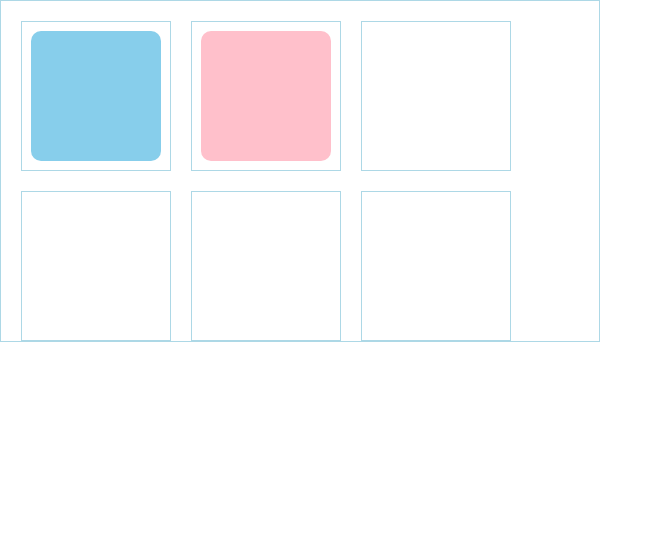
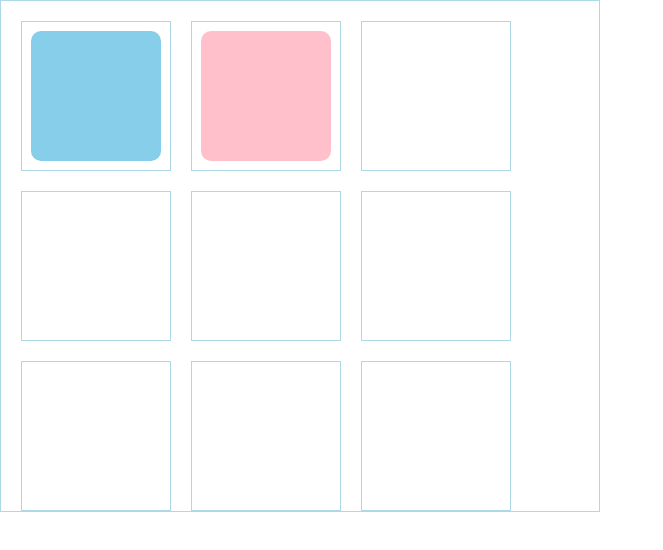
Before and after one commit to ethanPiggyHuang/ledgerCity2, a React (Create React App) app: page / in a window 1280 px wide. Shown: the top 550 px of the page, without its empty margins (0-663 px from the left). Built offline with nearby package versions, Linux system fonts and the light colour scheme.

Commit message:
refactor: use xy indecies instead of one index to locate houses.

```diff
--- a/src/features/gameMap/City.tsx
+++ b/src/features/gameMap/City.tsx
@@ -22,24 +22,25 @@ export function City() {
 
   return (
     <Wrap $wrapperWidth={wrapperWidth} $gap={gap}>
-      {cityArrangement.map((grid, index: number) => {
+      {cityArrangement.map((row, yIndex) =>
+        row.map((grid, xIndex) => {
           return (
             <Grid
               $gridWidth={gridWidth}
-            $status={gridsStatus[index]}
-            key={index}
+              $status={gridsStatus[yIndex][xIndex]}
+              key={xIndex}
               // ref={testRef}
               // onDragEnter={(e) => {
               // }}
               onDragLeave={(e) => dispatch(dragLightOff())}
               onDragOver={(e) => {
                 e.preventDefault();
-              dispatch(dragLightOn({ index: index }));
+                dispatch(dragLightOn({ xIndex: xIndex, yIndex: yIndex }));
               }}
               onDrop={(e) => {
                 console.log('onDrop');
                 // setTarget(0);
-              dispatch(dropHouse({ index: index }));
+                dispatch(dropHouse({ xIndex: xIndex, yIndex: yIndex }));
                 dispatch(dragLightOff());
               }}
               // onClick={() => dispatch(shiftPosition())}
@@ -50,7 +51,12 @@ export function City() {
                   onDragStart={(e: any) => {
                     //TODO any!?
                     e.target.style.opacity = '0.01';
-                  dispatch(dragHouseStart({ target: grid, pastIndex: index }));
+                    dispatch(
+                      dragHouseStart({
+                        target: grid,
+                        pastIndex: { xIndex: xIndex, yIndex: yIndex },
+                      })
+                    );
                   }}
                   onDragEnd={(e: any) => {
                     e.target.style.opacity = '1';
@@ -60,7 +66,8 @@ export function City() {
               )}
             </Grid>
           );
-      })}
+        })
+      )}
     </Wrap>
   );
 }
--- a/src/features/gameMap/CitySlice.ts
+++ b/src/features/gameMap/CitySlice.ts
@@ -1,15 +1,23 @@
 import { createSlice, PayloadAction } from '@reduxjs/toolkit';
 
 interface cityState {
-  housesPosition: number[];
-  gridsStatus: number[];
-  dragInfo: { target: number; pastIndex: number };
+  housesPosition: number[][];
+  gridsStatus: number[][];
+  dragInfo: { target: number; pastIndex: { xIndex: number; yIndex: number } };
 }
 
 const initialState: cityState = {
-  housesPosition: [1, 2, 0, 0, 0, 0],
-  gridsStatus: [1, 2, 0, 0, 0, 0].fill(0),
-  dragInfo: { target: 0, pastIndex: 0 },
+  housesPosition: [
+    [1, 2, 0],
+    [0, 0, 0],
+    [0, 0, 0],
+  ],
+  gridsStatus: [
+    [0, 0, 0],
+    [0, 0, 0],
+    [0, 0, 0],
+  ],
+  dragInfo: { target: 0, pastIndex: { xIndex: 0, yIndex: 0 } },
 };
 
 export const cityArrangement = createSlice({
@@ -19,12 +27,18 @@ export const cityArrangement = createSlice({
     dropHouse: (
       state,
       action: PayloadAction<{
-        index: number;
+        yIndex: number;
+        xIndex: number;
       }>
     ) => {
-      if (state.housesPosition[action.payload.index] === 0) {
-        state.housesPosition[state.dragInfo.pastIndex] = 0;
-        state.housesPosition[action.payload.index] = state.dragInfo.target;
+      if (
+        state.housesPosition[action.payload.yIndex][action.payload.xIndex] === 0
+      ) {
+        state.housesPosition[state.dragInfo.pastIndex.yIndex][
+          state.dragInfo.pastIndex.xIndex
+        ] = 0;
+        state.housesPosition[action.payload.yIndex][action.payload.xIndex] =
+          state.dragInfo.target;
         state.dragInfo.target = 0;
       }
       return state;
@@ -33,7 +47,7 @@ export const cityArrangement = createSlice({
       state,
       action: PayloadAction<{
         target: number;
-        pastIndex: number;
+        pastIndex: { xIndex: number; yIndex: number };
       }>
     ) => {
       state.dragInfo = {
@@ -45,23 +59,30 @@ export const cityArrangement = createSlice({
     dragLightOn: (
       state,
       action: PayloadAction<{
-        index: number;
+        yIndex: number;
+        xIndex: number;
       }>
     ) => {
       if (state.dragInfo.target !== 0) {
         if (
-          action.payload.index === state.dragInfo.pastIndex ||
-          state.housesPosition[action.payload.index] === 0
+          (action.payload.xIndex === state.dragInfo.pastIndex.xIndex &&
+            action.payload.yIndex === state.dragInfo.pastIndex.yIndex) ||
+          state.housesPosition[action.payload.yIndex][action.payload.xIndex] ===
+            0
         ) {
-          state.gridsStatus[action.payload.index] = 1;
+          state.gridsStatus[action.payload.yIndex][action.payload.xIndex] = 1;
         } else {
-          state.gridsStatus[action.payload.index] = -1;
+          state.gridsStatus[action.payload.yIndex][action.payload.xIndex] = -1;
         }
       }
       return state;
     },
     dragLightOff: (state) => {
-      state.gridsStatus = state.gridsStatus.fill(0);
+      state.gridsStatus = [
+        [0, 0, 0],
+        [0, 0, 0],
+        [0, 0, 0],
+      ];
       return state;
     },
   },
```
Lines whose indentation alone changed are shown as unchanged.
